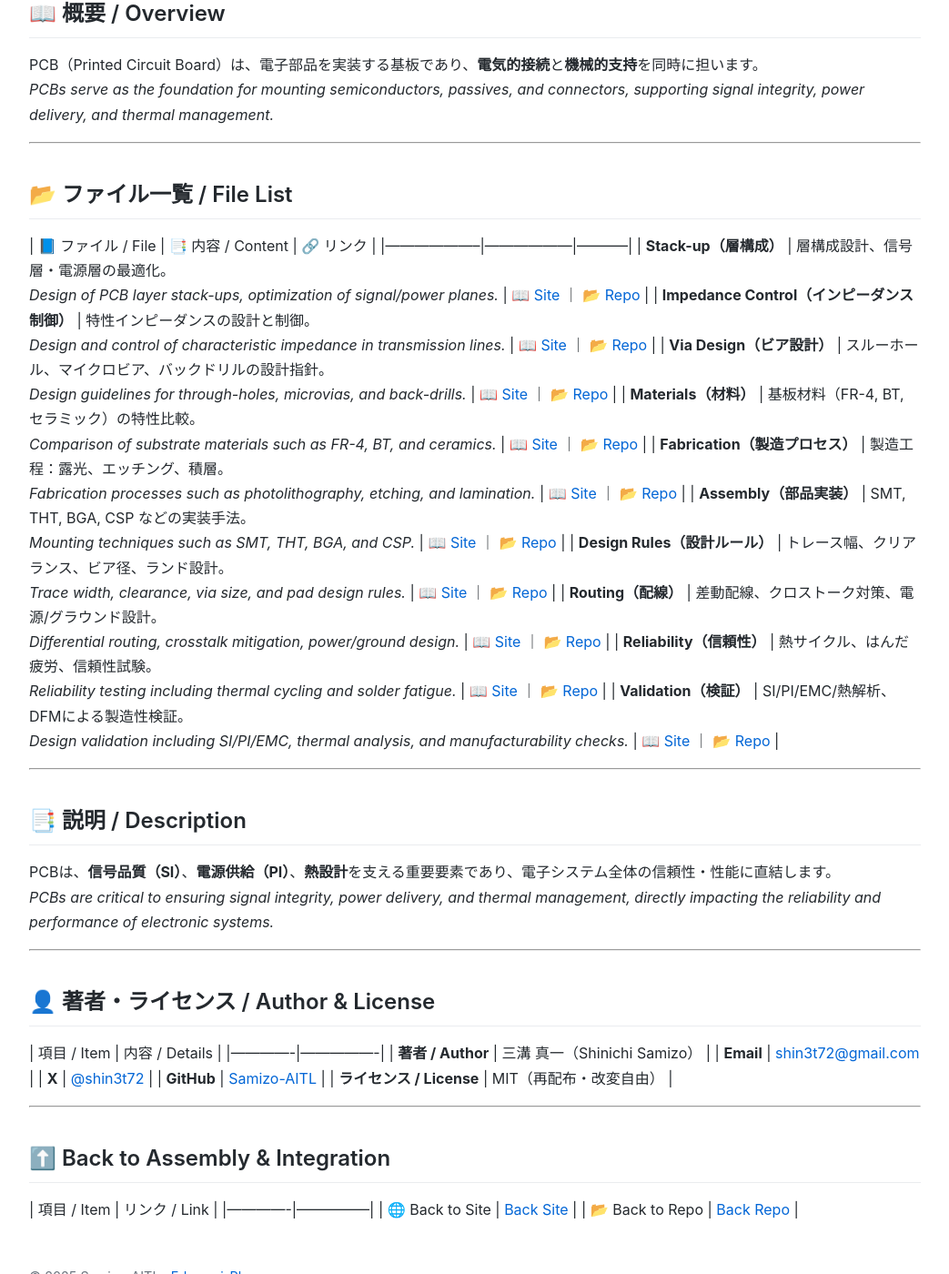
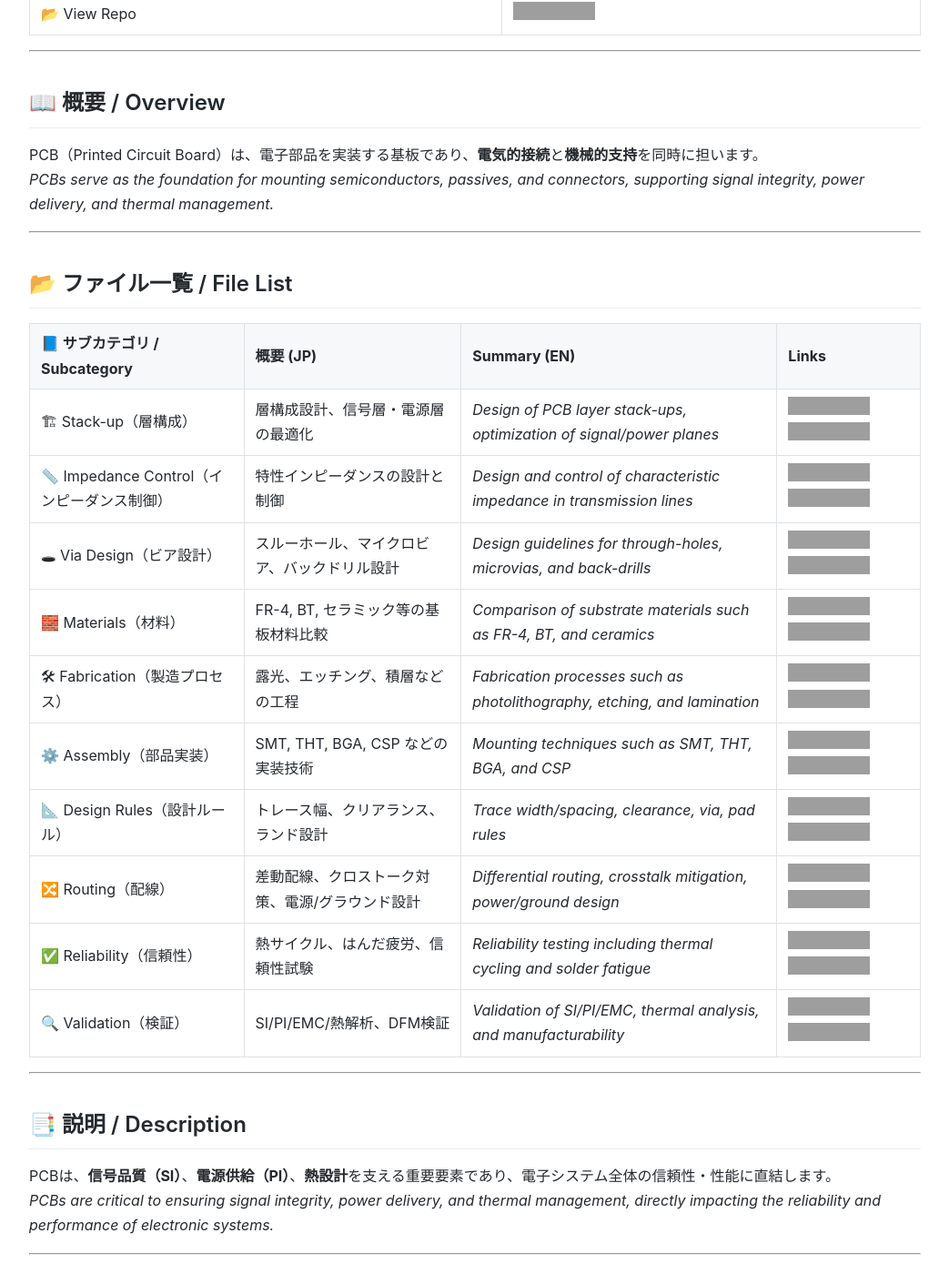
Before and after one commit to Samizo-AITL/Edusemi-Plus, a Jekyll site: the page built from Assembly-Integration/PCB/index.md, in a window 1280 px wide and 1400 px high, scrolled down 386 px. Shown: the whole window at 91% size, without its empty margins (118-1161 px from the left). Built offline with Jekyll 4.4.1, drawn with Linux system fonts in a browser that asks for light colours; some of the changed text lies outside the part shown; grey boxes are pictures that could not be loaded.

Commit message:
Update index.md

```diff
--- a/Assembly-Integration/PCB/index.md
+++ b/Assembly-Integration/PCB/index.md
@@ -1,8 +1,6 @@
 ---
 layout: default
 title: "PCB | プリント基板"
----
-
 ---
 
 # 📐 PCB / プリント基板
@@ -11,10 +9,11 @@
 ---
 
 ## 🔗 リンク / Links
-| 項目 / Item | リンク / Link |
-|-------------|---------------|
-| 🌐 View Site | [View Site](https://samizo-aitl.github.io/Edusemi-Plus/Assembly-Integration/PCB/) |
-| 📂 View Repo | [View Repo](https://github.com/Samizo-AITL/Edusemi-Plus/tree/main/Assembly-Integration/PCB) |
+
+| Link | Badge |
+|---|---|
+| 🌐 View Site | [![View Site](https://img.shields.io/badge/View-Site-brightgreen?style=for-the-badge&logo=githubpages)](https://samizo-aitl.github.io/Edusemi-Plus/Assembly-Integration/PCB/) |
+| 📂 View Repo | [![View Repo](https://img.shields.io/badge/View-Repo-blue?style=for-the-badge&logo=github)](https://github.com/Samizo-AITL/Edusemi-Plus/tree/main/Assembly-Integration/PCB) |
 
 ---
 
@@ -25,18 +24,19 @@
 ---
 
 ## 📂 ファイル一覧 / File List
-| 📘 ファイル / File | 📑 内容 / Content | 🔗 リンク |
-|--------------------|------------------|-----------|
-| **Stack-up（層構成）** | 層構成設計、信号層・電源層の最適化。<br>*Design of PCB layer stack-ups, optimization of signal/power planes.* | [📖 Site](https://samizo-aitl.github.io/Edusemi-Plus/Assembly-Integration/PCB/stackup) ｜ [📂 Repo](https://github.com/Samizo-AITL/Edusemi-Plus/blob/main/Assembly-Integration/PCB/stackup.md) |
-| **Impedance Control（インピーダンス制御）** | 特性インピーダンスの設計と制御。<br>*Design and control of characteristic impedance in transmission lines.* | [📖 Site](https://samizo-aitl.github.io/Edusemi-Plus/Assembly-Integration/PCB/impedance-control) ｜ [📂 Repo](https://github.com/Samizo-AITL/Edusemi-Plus/blob/main/Assembly-Integration/PCB/impedance-control.md) |
-| **Via Design（ビア設計）** | スルーホール、マイクロビア、バックドリルの設計指針。<br>*Design guidelines for through-holes, microvias, and back-drills.* | [📖 Site](https://samizo-aitl.github.io/Edusemi-Plus/Assembly-Integration/PCB/via-design) ｜ [📂 Repo](https://github.com/Samizo-AITL/Edusemi-Plus/blob/main/Assembly-Integration/PCB/via-design.md) |
-| **Materials（材料）** | 基板材料（FR-4, BT, セラミック）の特性比較。<br>*Comparison of substrate materials such as FR-4, BT, and ceramics.* | [📖 Site](https://samizo-aitl.github.io/Edusemi-Plus/Assembly-Integration/PCB/materials) ｜ [📂 Repo](https://github.com/Samizo-AITL/Edusemi-Plus/blob/main/Assembly-Integration/PCB/materials.md) |
-| **Fabrication（製造プロセス）** | 製造工程：露光、エッチング、積層。<br>*Fabrication processes such as photolithography, etching, and lamination.* | [📖 Site](https://samizo-aitl.github.io/Edusemi-Plus/Assembly-Integration/PCB/fabrication) ｜ [📂 Repo](https://github.com/Samizo-AITL/Edusemi-Plus/blob/main/Assembly-Integration/PCB/fabrication.md) |
-| **Assembly（部品実装）** | SMT, THT, BGA, CSP などの実装手法。<br>*Mounting techniques such as SMT, THT, BGA, and CSP.* | [📖 Site](https://samizo-aitl.github.io/Edusemi-Plus/Assembly-Integration/PCB/assembly) ｜ [📂 Repo](https://github.com/Samizo-AITL/Edusemi-Plus/blob/main/Assembly-Integration/PCB/assembly.md) |
-| **Design Rules（設計ルール）** | トレース幅、クリアランス、ビア径、ランド設計。<br>*Trace width, clearance, via size, and pad design rules.* | [📖 Site](https://samizo-aitl.github.io/Edusemi-Plus/Assembly-Integration/PCB/design_rules) ｜ [📂 Repo](https://github.com/Samizo-AITL/Edusemi-Plus/blob/main/Assembly-Integration/PCB/design_rules.md) |
-| **Routing（配線）** | 差動配線、クロストーク対策、電源/グラウンド設計。<br>*Differential routing, crosstalk mitigation, power/ground design.* | [📖 Site](https://samizo-aitl.github.io/Edusemi-Plus/Assembly-Integration/PCB/routing) ｜ [📂 Repo](https://github.com/Samizo-AITL/Edusemi-Plus/blob/main/Assembly-Integration/PCB/routing.md) |
-| **Reliability（信頼性）** | 熱サイクル、はんだ疲労、信頼性試験。<br>*Reliability testing including thermal cycling and solder fatigue.* | [📖 Site](https://samizo-aitl.github.io/Edusemi-Plus/Assembly-Integration/PCB/reliability) ｜ [📂 Repo](https://github.com/Samizo-AITL/Edusemi-Plus/blob/main/Assembly-Integration/PCB/reliability.md) |
-| **Validation（検証）** | SI/PI/EMC/熱解析、DFMによる製造性検証。<br>*Design validation including SI/PI/EMC, thermal analysis, and manufacturability checks.* | [📖 Site](https://samizo-aitl.github.io/Edusemi-Plus/Assembly-Integration/PCB/validation) ｜ [📂 Repo](https://github.com/Samizo-AITL/Edusemi-Plus/blob/main/Assembly-Integration/PCB/validation.md) |
+
+| 📘 サブカテゴリ / Subcategory | 概要 (JP) | Summary (EN) | Links |
+|---|---|---|---|
+| 🏗 Stack-up（層構成） | 層構成設計、信号層・電源層の最適化 | *Design of PCB layer stack-ups, optimization of signal/power planes* | [![Site](https://img.shields.io/badge/View-Site-brightgreen?style=for-the-badge&logo=githubpages)](https://samizo-aitl.github.io/Edusemi-Plus/Assembly-Integration/PCB/stackup/) [![Repo](https://img.shields.io/badge/View-Repo-blue?style=for-the-badge&logo=github)](https://github.com/Samizo-AITL/Edusemi-Plus/blob/main/Assembly-Integration/PCB/stackup.md) |
+| 📏 Impedance Control（インピーダンス制御） | 特性インピーダンスの設計と制御 | *Design and control of characteristic impedance in transmission lines* | [![Site](https://img.shields.io/badge/View-Site-brightgreen?style=for-the-badge&logo=githubpages)](https://samizo-aitl.github.io/Edusemi-Plus/Assembly-Integration/PCB/impedance-control/) [![Repo](https://img.shields.io/badge/View-Repo-blue?style=for-the-badge&logo=github)](https://github.com/Samizo-AITL/Edusemi-Plus/blob/main/Assembly-Integration/PCB/impedance-control.md) |
+| 🕳 Via Design（ビア設計） | スルーホール、マイクロビア、バックドリル設計 | *Design guidelines for through-holes, microvias, and back-drills* | [![Site](https://img.shields.io/badge/View-Site-brightgreen?style=for-the-badge&logo=githubpages)](https://samizo-aitl.github.io/Edusemi-Plus/Assembly-Integration/PCB/via-design/) [![Repo](https://img.shields.io/badge/View-Repo-blue?style=for-the-badge&logo=github)](https://github.com/Samizo-AITL/Edusemi-Plus/blob/main/Assembly-Integration/PCB/via-design.md) |
+| 🧱 Materials（材料） | FR-4, BT, セラミック等の基板材料比較 | *Comparison of substrate materials such as FR-4, BT, and ceramics* | [![Site](https://img.shields.io/badge/View-Site-brightgreen?style=for-the-badge&logo=githubpages)](https://samizo-aitl.github.io/Edusemi-Plus/Assembly-Integration/PCB/materials/) [![Repo](https://img.shields.io/badge/View-Repo-blue?style=for-the-badge&logo=github)](https://github.com/Samizo-AITL/Edusemi-Plus/blob/main/Assembly-Integration/PCB/materials.md) |
+| 🛠 Fabrication（製造プロセス） | 露光、エッチング、積層などの工程 | *Fabrication processes such as photolithography, etching, and lamination* | [![Site](https://img.shields.io/badge/View-Site-brightgreen?style=for-the-badge&logo=githubpages)](https://samizo-aitl.github.io/Edusemi-Plus/Assembly-Integration/PCB/fabrication/) [![Repo](https://img.shields.io/badge/View-Repo-blue?style=for-the-badge&logo=github)](https://github.com/Samizo-AITL/Edusemi-Plus/blob/main/Assembly-Integration/PCB/fabrication.md) |
+| ⚙️ Assembly（部品実装） | SMT, THT, BGA, CSP などの実装技術 | *Mounting techniques such as SMT, THT, BGA, and CSP* | [![Site](https://img.shields.io/badge/View-Site-brightgreen?style=for-the-badge&logo=githubpages)](https://samizo-aitl.github.io/Edusemi-Plus/Assembly-Integration/PCB/assembly/) [![Repo](https://img.shields.io/badge/View-Repo-blue?style=for-the-badge&logo=github)](https://github.com/Samizo-AITL/Edusemi-Plus/blob/main/Assembly-Integration/PCB/assembly.md) |
+| 📐 Design Rules（設計ルール） | トレース幅、クリアランス、ランド設計 | *Trace width/spacing, clearance, via, pad rules* | [![Site](https://img.shields.io/badge/View-Site-brightgreen?style=for-the-badge&logo=githubpages)](https://samizo-aitl.github.io/Edusemi-Plus/Assembly-Integration/PCB/design_rules/) [![Repo](https://img.shields.io/badge/View-Repo-blue?style=for-the-badge&logo=github)](https://github.com/Samizo-AITL/Edusemi-Plus/blob/main/Assembly-Integration/PCB/design_rules.md) |
+| 🔀 Routing（配線） | 差動配線、クロストーク対策、電源/グラウンド設計 | *Differential routing, crosstalk mitigation, power/ground design* | [![Site](https://img.shields.io/badge/View-Site-brightgreen?style=for-the-badge&logo=githubpages)](https://samizo-aitl.github.io/Edusemi-Plus/Assembly-Integration/PCB/routing/) [![Repo](https://img.shields.io/badge/View-Repo-blue?style=for-the-badge&logo=github)](https://github.com/Samizo-AITL/Edusemi-Plus/blob/main/Assembly-Integration/PCB/routing.md) |
+| ✅ Reliability（信頼性） | 熱サイクル、はんだ疲労、信頼性試験 | *Reliability testing including thermal cycling and solder fatigue* | [![Site](https://img.shields.io/badge/View-Site-brightgreen?style=for-the-badge&logo=githubpages)](https://samizo-aitl.github.io/Edusemi-Plus/Assembly-Integration/PCB/reliability/) [![Repo](https://img.shields.io/badge/View-Repo-blue?style=for-the-badge&logo=github)](https://github.com/Samizo-AITL/Edusemi-Plus/blob/main/Assembly-Integration/PCB/reliability.md) |
+| 🔍 Validation（検証） | SI/PI/EMC/熱解析、DFM検証 | *Validation of SI/PI/EMC, thermal analysis, and manufacturability* | [![Site](https://img.shields.io/badge/View-Site-brightgreen?style=for-the-badge&logo=githubpages)](https://samizo-aitl.github.io/Edusemi-Plus/Assembly-Integration/PCB/validation/) [![Repo](https://img.shields.io/badge/View-Repo-blue?style=for-the-badge&logo=github)](https://github.com/Samizo-AITL/Edusemi-Plus/blob/main/Assembly-Integration/PCB/validation.md) |
 
 ---
 
@@ -47,18 +47,20 @@
 ---
 
 ## 👤 著者・ライセンス / Author & License
+
 | 項目 / Item | 内容 / Details |
-|-------------|----------------|
+|---|---|
 | **著者 / Author** | 三溝 真一（Shinichi Samizo） |
-| **Email** | [shin3t72@gmail.com](mailto:shin3t72@gmail.com) |
-| **X** | [@shin3t72](https://x.com/shin3t72) |
-| **GitHub** | [Samizo-AITL](https://github.com/Samizo-AITL) |
-| **ライセンス / License** | MIT（再配布・改変自由） |
+| **Email** | [![Email](https://img.shields.io/badge/Email-shin3t72%40gmail.com-red?style=for-the-badge&logo=gmail)](mailto:shin3t72@gmail.com) |
+| **X** | [![X](https://img.shields.io/badge/X-@shin3t72-black?style=for-the-badge&logo=x)](https://x.com/shin3t72) |
+| **GitHub** | [![GitHub](https://img.shields.io/badge/GitHub-Samizo--AITL-blue?style=for-the-badge&logo=github)](https://github.com/Samizo-AITL) |
+| **ライセンス / License** | [![MIT License](https://img.shields.io/badge/license-MIT-blue.svg?style=for-the-badge)](LICENSE) <br> 再配布・改変自由 / Redistribution and modification allowed |
 
 ---
 
 ## ⬆️ Back to Assembly & Integration
-| 項目 / Item | リンク / Link |
-|-------------|---------------|
-| 🌐 Back to Site | [Back Site](https://samizo-aitl.github.io/Edusemi-Plus/Assembly-Integration/) |
-| 📂 Back to Repo | [Back Repo](https://github.com/Samizo-AITL/Edusemi-Plus/tree/main/Assembly-Integration) |
+
+| Link | Badge |
+|---|---|
+| 🌐 Back to Site | [![Back Site](https://img.shields.io/badge/⬆️%20Back-Site-brightgreen?style=for-the-badge&logo=githubpages)](https://samizo-aitl.github.io/Edusemi-Plus/Assembly-Integration/) |
+| 📂 Back to Repo | [![Back Repo](https://img.shields.io/badge/⬆️%20Back-Repo-blue?style=for-the-badge&logo=github)](https://github.com/Samizo-AITL/Edusemi-Plus/tree/main/Assembly-Integration) |
```
